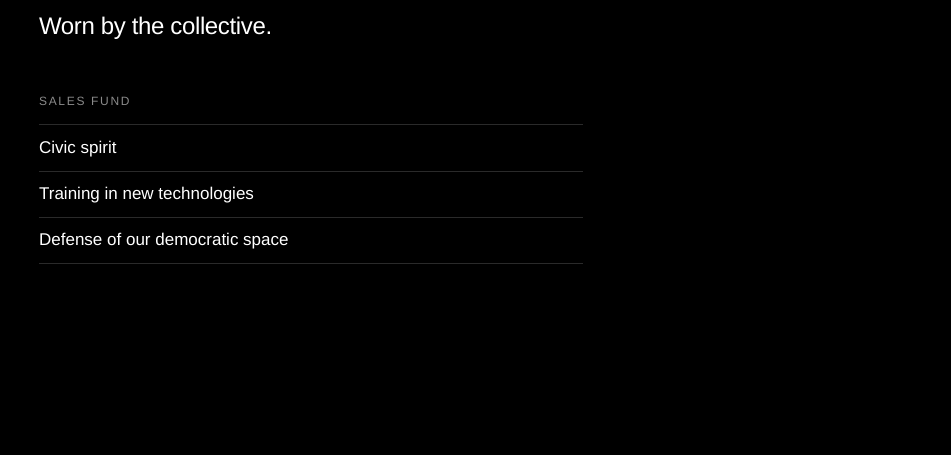
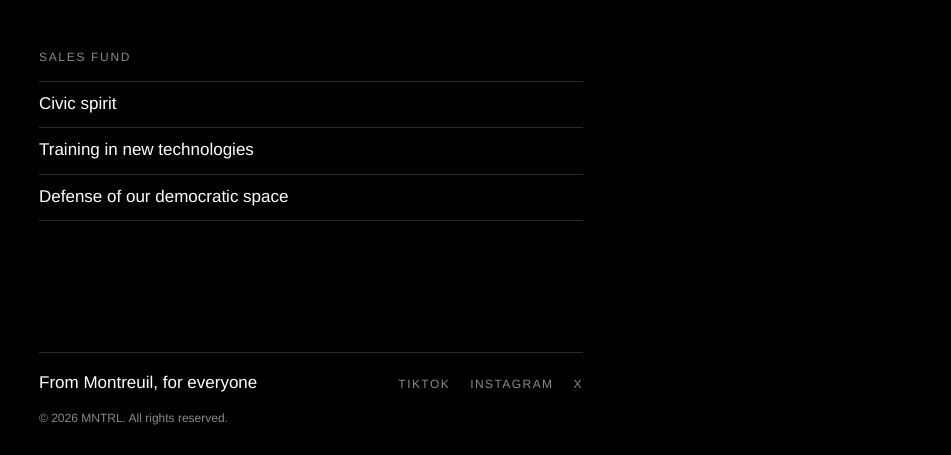
Before and after one commit to matt-lakant/mntrl.co, a plain HTML site: page index.html in a window 1280 px wide. Shown: the part 345-800 px from the top of the page, without its empty margins (329-1280 px from the left). Drawn offline with Linux system fonts and the light colour scheme.

Commit message:
Add the Montreuil footer, social links, and tab icon.
Co-authored-by: Cursor <cursoragent@cursor.com>

```diff
--- a/index.html
+++ b/index.html
@@ -6,7 +6,7 @@
   <title>MNTRL</title>
   <meta name="description" content="Portée par le collectif. Les ventes financent le civisme, la formation aux nouvelles technologies et la défense de notre espace démocratique.">
   <meta name="theme-color" content="#000000">
-  <link rel="icon" href="logo.svg" type="image/svg+xml">
+  <link rel="icon" href="favicon.png" type="image/png">
   <link rel="stylesheet" href="styles.css">
   <script>
     (function () {
@@ -65,6 +65,21 @@
     <section class="pieces" hidden></section>
   </div>
 
+  <footer>
+    <div class="colophon">
+      <p>
+        <span lang="fr">De Montreuil, pour tous</span>
+        <span lang="en">From Montreuil, for everyone</span>
+      </p>
+      <nav class="social">
+        <a href="https://www.tiktok.com/@mntrl.co" rel="noopener noreferrer" target="_blank">TikTok</a>
+        <a href="https://www.instagram.com/mntrl.co/" rel="noopener noreferrer" target="_blank">Instagram</a>
+        <a href="https://x.com/mntrl_co" rel="noopener noreferrer" target="_blank">X</a>
+      </nav>
+    </div>
+    <p class="legal">© <span data-year></span> MNTRL. <span lang="fr">Tous droits réservés.</span><span lang="en">All rights reserved.</span></p>
+  </footer>
+
   <script src="lang.js"></script>
 </body>
 </html>
--- a/lang.js
+++ b/lang.js
@@ -6,6 +6,8 @@
 
   var buttons = document.querySelectorAll(".lang button");
   var meta = document.querySelector('meta[name="description"]');
+  var year = document.querySelector("[data-year]");
+  if (year) year.textContent = String(new Date().getFullYear());
 
   function apply(lang) {
     document.documentElement.lang = lang;
--- a/styles.css
+++ b/styles.css
@@ -79,7 +79,7 @@ html[lang="en"] .lang [data-lang="en"] {
 .sheet {
   width: min(100% - 3rem, 34rem);
   margin: auto;
-  padding: 4.75rem 0 4rem;
+  padding: 4.75rem 0 3rem;
 }
 
 main {
@@ -142,6 +142,55 @@ h1 img {
   object-fit: cover;
 }
 
+footer {
+  width: min(100% - 3rem, 34rem);
+  margin: 0 auto;
+  padding: 0 0 1.75rem;
+}
+
+.colophon {
+  display: flex;
+  flex-wrap: wrap;
+  align-items: baseline;
+  justify-content: space-between;
+  gap: 0.65rem 1.5rem;
+  margin: 0;
+  padding-top: 1.15rem;
+  border-top: 1px solid var(--line);
+}
+
+.colophon p {
+  margin: 0;
+}
+
+.social {
+  display: flex;
+  gap: 1.25rem;
+}
+
+.social a {
+  color: var(--muted);
+  font-size: 0.75rem;
+  letter-spacing: 0.12em;
+  text-transform: uppercase;
+  text-decoration: none;
+}
+
+.social a:hover {
+  color: var(--fg);
+}
+
+.social a:focus-visible {
+  outline: 1px solid var(--fg);
+  outline-offset: 3px;
+}
+
+.legal {
+  margin: 0.85rem 0 0;
+  color: var(--muted);
+  font-size: 0.75rem;
+}
+
 @media (max-width: 40rem) {
   .lede {
     font-size: 1.3rem;
```
Also changed, not shown: favicon.png (added).
